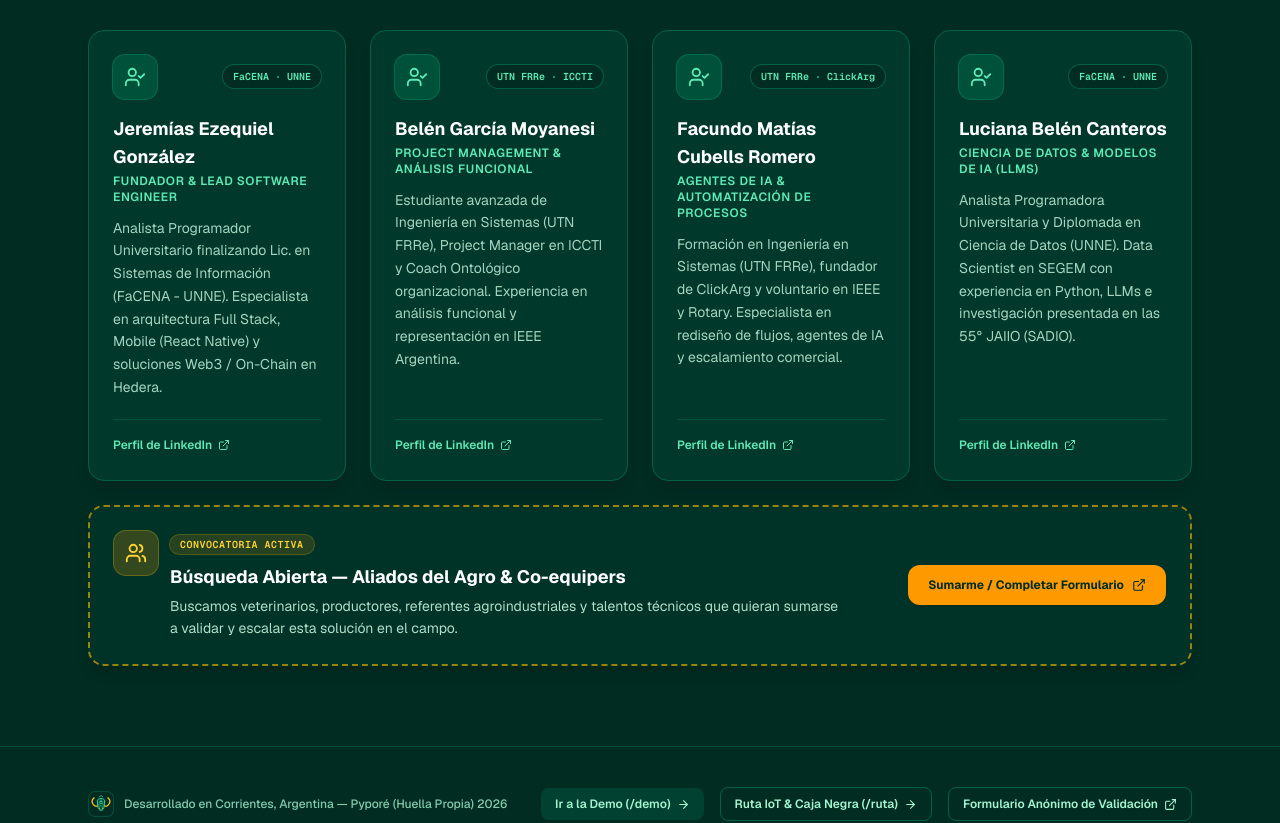
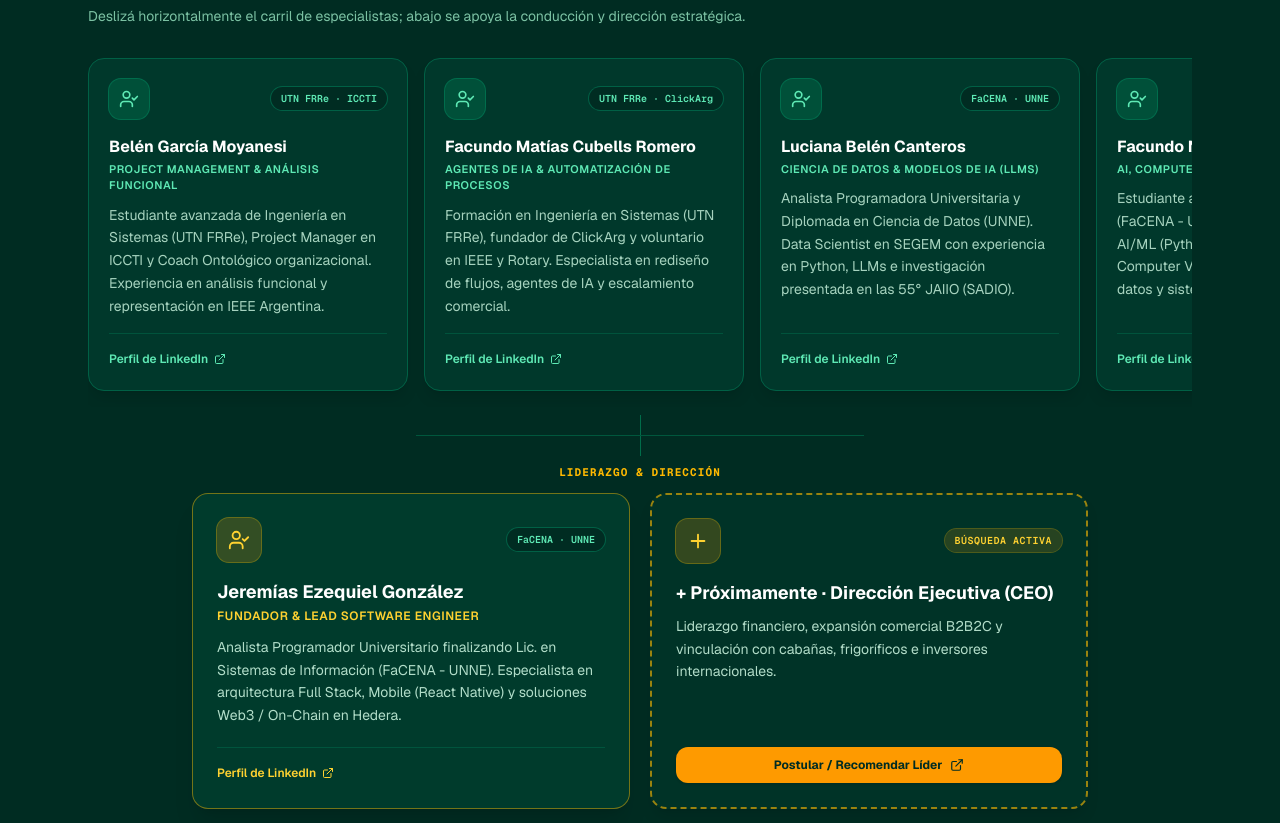
Before and after one commit to JereEG/pypore-mvp, a Next.js app: page / in a window 1280 px wide. Shown: the part 5040-5863 px from the top of the page. Built offline with nearby package versions, Linux system fonts and the light colour scheme.

Commit message:
feat(team): organigrama horizontal tipo carril infinito con especialistas y liderazgo abajo

```diff
--- a/src/app/page.tsx
+++ b/src/app/page.tsx
@@ -15,6 +15,7 @@ import {
   LockKeyhole,
   MapPin,
   Nfc,
+  Plus,
   QrCode,
   ShieldAlert,
   ShieldCheck,
@@ -169,7 +170,7 @@ interface TeamMember {
   linkedinUrl: string;
 }
 
-const TEAM_MEMBERS: TeamMember[] = [
+const LEADERSHIP_MEMBERS: TeamMember[] = [
   {
     name: 'Jeremías Ezequiel González',
     role: 'Fundador & Lead Software Engineer',
@@ -178,6 +179,9 @@ const TEAM_MEMBERS: TeamMember[] = [
       'Analista Programador Universitario finalizando Lic. en Sistemas de Información (FaCENA - UNNE). Especialista en arquitectura Full Stack, Mobile (React Native) y soluciones Web3 / On-Chain en Hedera.',
     linkedinUrl: 'https://www.linkedin.com/in/jereeg',
   },
+];
+
+const TEAM_MEMBERS: TeamMember[] = [
   {
     name: 'Belén García Moyanesi',
     role: 'Project Management & Análisis Funcional',
@@ -201,6 +205,22 @@ const TEAM_MEMBERS: TeamMember[] = [
     description:
       'Analista Programadora Universitaria y Diplomada en Ciencia de Datos (UNNE). Data Scientist en SEGEM con experiencia en Python, LLMs e investigación presentada en las 55° JAIIO (SADIO).',
     linkedinUrl: 'https://www.linkedin.com/in/luciana-belen-canteros-729513318',
+  },
+  {
+    name: 'Facundo Nicolás González',
+    role: 'AI, Computer Vision & Backend',
+    badge: 'FaCENA · UNNE',
+    description:
+      'Estudiante avanzado de Lic. en Sistemas (FaCENA - UNNE). Desarrollador Backend & AI/ML (Python, FastAPI, PostgreSQL, Computer Vision / YOLO) para pipelines de datos y sistemas inteligentes.',
+    linkedinUrl: 'https://www.linkedin.com/in/facundo-n-gonzalez',
+  },
+  {
+    name: 'María Guadalupe Lana',
+    role: 'Analista Programadora & Bases de Datos',
+    badge: 'FaCENA · UNNE',
+    description:
+      'Analista Programadora Universitaria y estudiante avanzada de Lic. en Sistemas (FaCENA - UNNE). Desarrollo multi-lenguaje, bases de datos y gestión de la información.',
+    linkedinUrl: 'https://www.linkedin.com/in/mariaguadalupelana',
   },
 ];
 
@@ -776,38 +796,42 @@ export default function LandingPage() {
             <div className="max-w-2xl">
               <span className="inline-flex items-center gap-1.5 rounded-full bg-emerald-600/25 px-3 py-1 text-[10px] font-semibold uppercase tracking-widest text-emerald-300 ring-1 ring-emerald-500/40">
                 <Users size={13} />
-                Equipo Fundador (UNNE + UTN FRRe) + Convocatoria Abierta
+                Organigrama · Equipo Técnico &amp; Liderazgo
               </span>
               <h2 className="mt-3 text-2xl font-bold tracking-tight text-white sm:text-3xl">
                 Quiénes Somos
               </h2>
+              <p className="mt-2 text-xs text-emerald-200/75 sm:text-sm">
+                Deslizá horizontalmente el carril de especialistas; abajo se apoya la conducción y
+                dirección estratégica.
+              </p>
             </div>
 
-            <div className="mt-8 grid gap-6 sm:grid-cols-2 lg:grid-cols-4">
+            <div className="mt-8 flex snap-x snap-mandatory gap-4 overflow-x-auto pb-4">
               {TEAM_MEMBERS.map((member) => (
                 <article
                   key={member.name}
-                  className="flex flex-col justify-between rounded-2xl border border-emerald-800 bg-emerald-900/35 p-6 shadow-lg"
+                  className="flex w-72 shrink-0 snap-start flex-col justify-between rounded-2xl border border-emerald-800 bg-emerald-900/35 p-5 shadow-lg sm:w-80"
                 >
                   <div>
                     <div className="flex items-center justify-between gap-2">
-                      <span className="flex h-11 w-11 items-center justify-center rounded-xl bg-emerald-600/25 text-emerald-300 ring-1 ring-emerald-500/40">
-                        <UserCheck size={22} />
+                      <span className="flex h-10 w-10 items-center justify-center rounded-xl bg-emerald-600/25 text-emerald-300 ring-1 ring-emerald-500/40">
+                        <UserCheck size={20} />
                       </span>
                       <span className="rounded-full bg-emerald-950 px-2.5 py-1 font-mono text-[10px] font-semibold text-emerald-300 ring-1 ring-emerald-800">
                         {member.badge}
                       </span>
                     </div>
-                    <h3 className="mt-4 text-lg font-bold text-white">{member.name}</h3>
-                    <p className="mt-0.5 text-xs font-semibold uppercase tracking-wider text-emerald-300">
+                    <h3 className="mt-4 text-base font-bold text-white">{member.name}</h3>
+                    <p className="mt-0.5 text-[11px] font-semibold uppercase tracking-wider text-emerald-300">
                       {member.role}
                     </p>
-                    <p className="mt-3 text-sm leading-relaxed text-emerald-100/80">
+                    <p className="mt-2.5 text-xs leading-relaxed text-emerald-100/80 sm:text-sm">
                       {member.description}
                     </p>
                   </div>
 
-                  <div className="mt-5 border-t border-emerald-800/70 pt-3">
+                  <div className="mt-4 border-t border-emerald-800/70 pt-3">
                     <a
                       href={member.linkedinUrl}
                       target="_blank"
@@ -820,39 +844,121 @@ export default function LandingPage() {
                   </div>
                 </article>
               ))}
+
+              <article className="flex w-72 shrink-0 snap-start flex-col justify-between rounded-2xl border-2 border-dashed border-amber-400/60 bg-emerald-900/20 p-5 shadow-lg transition hover:border-amber-400 hover:bg-emerald-900/40 sm:w-80">
+                <div>
+                  <div className="flex items-center justify-between gap-2">
+                    <span className="flex h-10 w-10 items-center justify-center rounded-xl bg-amber-500/20 text-amber-300 ring-1 ring-amber-400/40">
+                      <Plus size={22} />
+                    </span>
+                    <span className="rounded-full bg-amber-500/15 px-2.5 py-1 font-mono text-[10px] font-semibold uppercase tracking-wider text-amber-300 ring-1 ring-amber-400/30">
+                      Próximamente
+                    </span>
+                  </div>
+                  <h3 className="mt-4 text-base font-bold text-white">
+                    + Próximamente · Sumate
+                  </h3>
+                  <p className="mt-2 text-xs leading-relaxed text-emerald-100/85 sm:text-sm">
+                    Buscamos veterinarios, productores, referentes agroindustriales y talentos
+                    técnicos para seguir ampliando el equipo en el campo.
+                  </p>
                 </div>
 
-            <article className="mt-6 flex flex-col justify-between gap-6 rounded-2xl border-2 border-dashed border-amber-400/60 bg-emerald-900/20 p-6 shadow-lg transition hover:border-amber-400 hover:bg-emerald-900/40 md:flex-row md:items-center">
-              <div className="flex flex-col gap-3 sm:flex-row sm:items-start">
-                <span className="flex h-11 w-11 shrink-0 items-center justify-center rounded-xl bg-amber-500/20 text-amber-300 ring-1 ring-amber-400/40">
-                  <Users size={22} />
-                </span>
-                <div>
-                  <span className="inline-block rounded-full bg-amber-500/15 px-2.5 py-0.5 font-mono text-[10px] font-semibold uppercase tracking-wider text-amber-300 ring-1 ring-amber-400/30">
-                    Convocatoria Activa
-                  </span>
-                  <h3 className="mt-2 text-lg font-bold text-white">
-                    Búsqueda Abierta — Aliados del Agro &amp; Co-equipers
-                  </h3>
-                  <p className="mt-1 max-w-2xl text-sm leading-relaxed text-emerald-100/85">
-                    Buscamos veterinarios, productores, referentes agroindustriales y talentos
-                    técnicos que quieran sumarse a validar y escalar esta solución en el campo.
-                  </p>
-                </div>
-              </div>
-
-              <div className="shrink-0">
+                <div className="mt-4 pt-2">
                   <a
                     href={SURVEY_URL}
                     target="_blank"
                     rel="noopener noreferrer"
-                  className="inline-flex w-full items-center justify-center gap-2 rounded-xl bg-amber-500 px-5 py-3 text-xs font-bold text-emerald-950 shadow transition hover:bg-amber-400 md:w-auto"
+                    className="inline-flex w-full items-center justify-center gap-2 rounded-xl bg-amber-500 px-4 py-2.5 text-xs font-bold text-emerald-950 shadow transition hover:bg-amber-400"
                   >
-                  <span>Sumarme / Completar Formulario</span>
+                    <span>Postularme / Sumarme</span>
+                    <ExternalLink size={13} />
+                  </a>
+                </div>
+              </article>
+            </div>
+
+            <div className="mx-auto my-2 flex max-w-md flex-col items-center" aria-hidden="true">
+              <div className="h-5 w-px bg-emerald-600/60" />
+              <div className="h-px w-full bg-emerald-600/40" />
+              <div className="h-5 w-px bg-emerald-600/60" />
+            </div>
+
+            <div>
+              <p className="mb-3 text-center font-mono text-[11px] font-bold uppercase tracking-widest text-amber-400">
+                Liderazgo &amp; Dirección
+              </p>
+              <div className="mx-auto grid max-w-4xl gap-5 md:grid-cols-2">
+                {LEADERSHIP_MEMBERS.map((leader) => (
+                  <article
+                    key={leader.name}
+                    className="flex flex-col justify-between rounded-2xl border border-amber-400/45 bg-emerald-900/45 p-6 shadow-xl"
+                  >
+                    <div>
+                      <div className="flex items-center justify-between gap-2">
+                        <span className="flex h-11 w-11 items-center justify-center rounded-xl bg-amber-500/20 text-amber-300 ring-1 ring-amber-400/40">
+                          <UserCheck size={22} />
+                        </span>
+                        <span className="rounded-full bg-emerald-950 px-2.5 py-1 font-mono text-[10px] font-semibold text-emerald-300 ring-1 ring-emerald-800">
+                          {leader.badge}
+                        </span>
+                      </div>
+                      <h3 className="mt-4 text-lg font-bold text-white">{leader.name}</h3>
+                      <p className="mt-0.5 text-xs font-semibold uppercase tracking-wider text-amber-300">
+                        {leader.role}
+                      </p>
+                      <p className="mt-3 text-sm leading-relaxed text-emerald-100/85">
+                        {leader.description}
+                      </p>
+                    </div>
+
+                    <div className="mt-5 border-t border-emerald-800/70 pt-3">
+                      <a
+                        href={leader.linkedinUrl}
+                        target="_blank"
+                        rel="noopener noreferrer"
+                        className="inline-flex items-center gap-1.5 text-xs font-semibold text-amber-300 transition hover:text-white"
+                      >
+                        <span>Perfil de LinkedIn</span>
+                        <ExternalLink size={12} />
+                      </a>
+                    </div>
+                  </article>
+                ))}
+
+                <article className="flex flex-col justify-between rounded-2xl border-2 border-dashed border-amber-400/60 bg-emerald-900/20 p-6 shadow-lg transition hover:border-amber-400 hover:bg-emerald-900/40">
+                  <div>
+                    <div className="flex items-center justify-between gap-2">
+                      <span className="flex h-11 w-11 items-center justify-center rounded-xl bg-amber-500/20 text-amber-300 ring-1 ring-amber-400/40">
+                        <Plus size={22} />
+                      </span>
+                      <span className="rounded-full bg-amber-500/15 px-2.5 py-1 font-mono text-[10px] font-semibold uppercase tracking-wider text-amber-300 ring-1 ring-amber-400/30">
+                        Búsqueda Activa
+                      </span>
+                    </div>
+                    <h3 className="mt-4 text-lg font-bold text-white">
+                      + Próximamente · Dirección Ejecutiva (CEO)
+                    </h3>
+                    <p className="mt-2 text-sm leading-relaxed text-emerald-100/85">
+                      Liderazgo financiero, expansión comercial B2B2C y vinculación con cabañas,
+                      frigoríficos e inversores internacionales.
+                    </p>
+                  </div>
+
+                  <div className="mt-5 pt-2">
+                    <a
+                      href={SURVEY_URL}
+                      target="_blank"
+                      rel="noopener noreferrer"
+                      className="inline-flex w-full items-center justify-center gap-2 rounded-xl bg-amber-500 px-4 py-2.5 text-xs font-bold text-emerald-950 shadow transition hover:bg-amber-400"
+                    >
+                      <span>Postular / Recomendar Líder</span>
                       <ExternalLink size={14} />
                     </a>
                   </div>
                 </article>
+              </div>
+            </div>
           </div>
         </section>
       </main>
```
Lines whose indentation alone changed are shown as unchanged.
